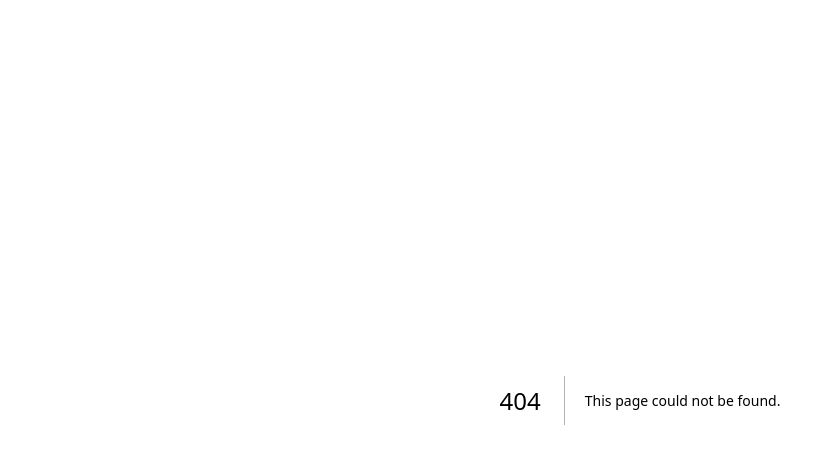
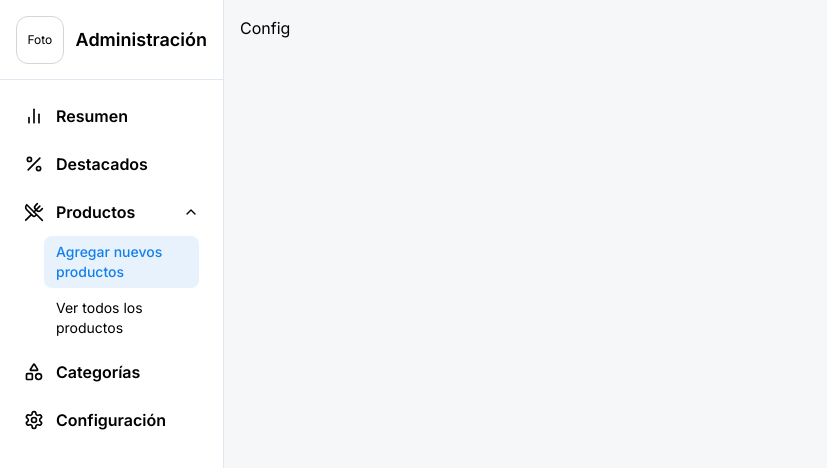
Before and after one commit to CristianTapia/dashboard, a Next.js app: page /dashboard/productos/nuevo in a window 1280 px wide. Before the commit this address had no page. Shown: the top 468 px of the page, without its empty margins (0-827 px from the left). Built offline with nearby package versions, Linux system fonts and the light colour scheme.

Commit message:
Adding new page routes for products

```diff
--- a/app/dashboard/layout.tsx
+++ b/app/dashboard/layout.tsx
@@ -31,7 +31,7 @@ export default function DashboardLayout({ children }: { children: React.ReactNod
               baseHref="/dashboard/productos"
               items={[
                 { href: "/dashboard/productos/nuevo", label: "Agregar nuevos productos" },
-                { href: "/dashboard/productos", label: "Ver todos los productos" },
+                { href: "/dashboard/productos/todos", label: "Ver todos los productos" },
               ]}
             />
             <DashboardNavButton icon={<Shapes size={iconSize} />} name="Categorías" href="/dashboard/categorias" />
--- /dev/null
+++ b/app/dashboard/productos/nuevo/page.tsx
@@ -0,0 +1,3 @@
+export default function Configuration() {
+  return <div>Config</div>;
+}
--- a/app/dashboard/productos/page.tsx
+++ b/app/dashboard/productos/todos/page.tsx
@@ -2,7 +2,7 @@ import Products from "@/app/ui/Products";
 import { createServer } from "@/app/lib/supabase/Server";
 import { createSupabaseAdmin } from "@/app/lib/supabase/Admin";
 
-export default async function ProductsPage() {
+export default async function AllProductsPage() {
   // [GET] TRAER PRODUCTOS DIRECTAMENTE DESDE LA BD
   const supabase = await createServer();
   // 1) Categorias - Leer datos con anon (SSR)
```
